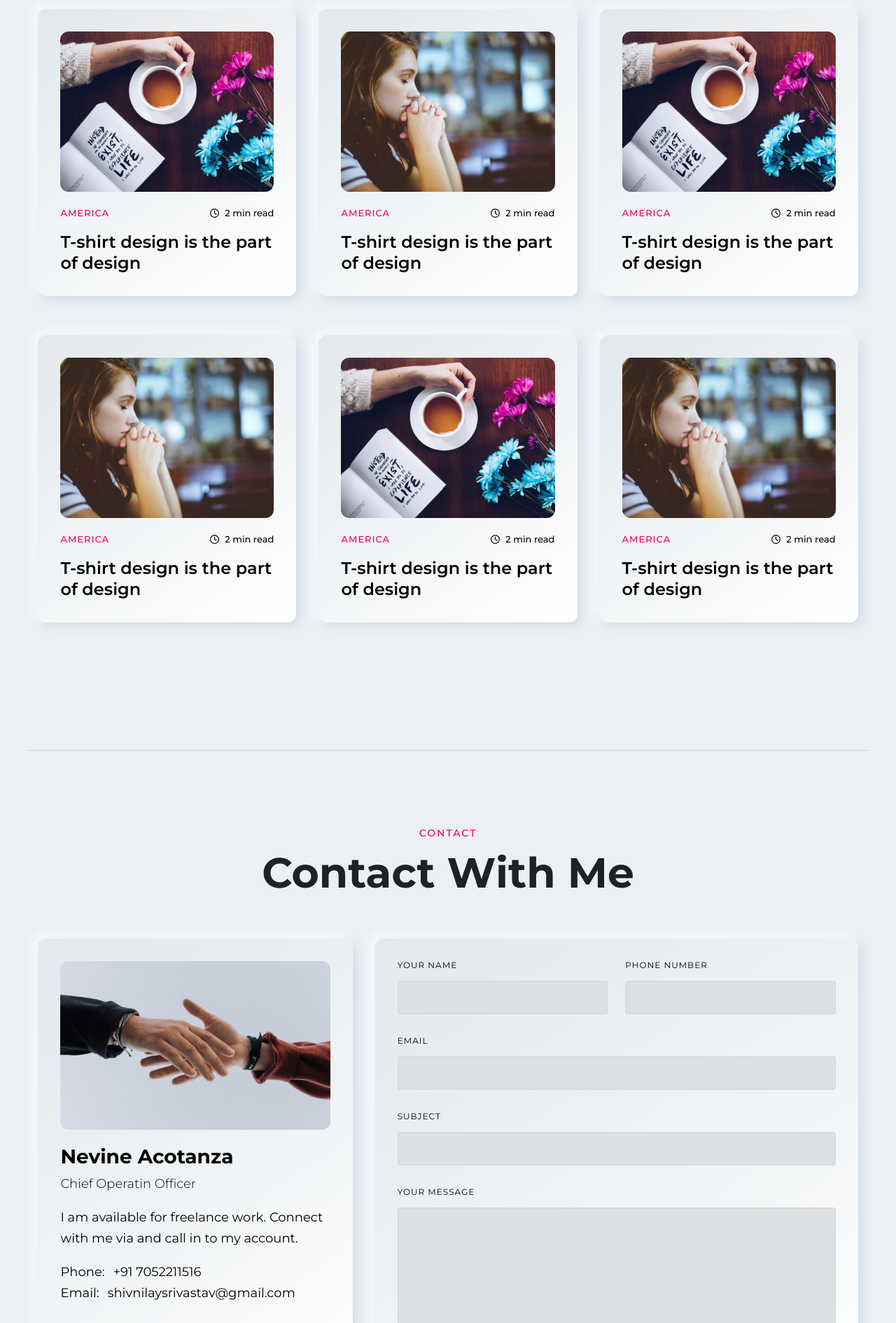
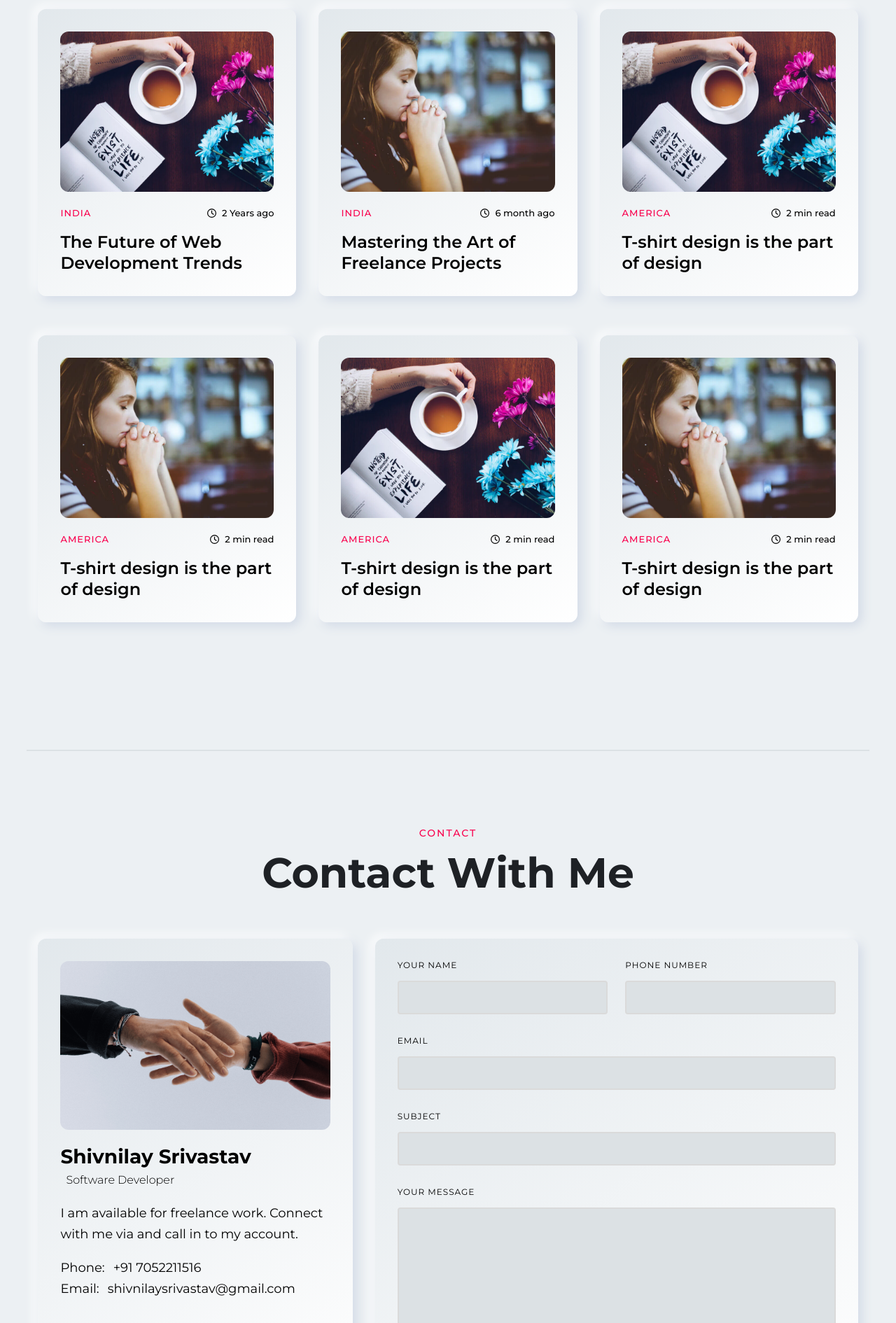
Before and after one commit to Shiv1516/Portfolio, a React (Create React App) app: page / in a window 1280 px wide. Shown: the part 8583-10473 px from the top of the page at 70% size. Built offline with nearby package versions, Linux system fonts and the light colour scheme.

Commit message:
file will be updated

```diff
--- a/src/components/Blog.js
+++ b/src/components/Blog.js
@@ -6,17 +6,17 @@ import { Link } from "react-router-dom";
 const blogData = [
   {
     id: 1,
-    title: "T-shirt design is the part of design",
+    title: "The Future of Web Development Trends",
     image: "/images/blog-01.jpg",
-    timing: "2 min read",
-    location: "America",
+    timing: "2 Years ago",
+    location: "India",
   },
   {
     id: 1,
-    title: "T-shirt design is the part of design",
+    title: "Mastering the Art of Freelance Projects",
     image: "/images/blog-02.jpg",
-    timing: "2 min read",
-    location: "America",
+    timing: "6 month ago",
+    location: "India",
   },
   {
     id: 1,
--- a/src/components/Contact.js
+++ b/src/components/Contact.js
@@ -51,11 +51,11 @@ const Contact = () => {
                 className="cont-img w100 transit2"
               />
             </div>
-            <h2 className="contact-card-heading fs28 fw7 mb16">
-              Nevine Acotanza
+            <h2 className="contact-card-heading fs28 fw7 mb12">
+              Shivnilay Srivastav
             </h2>
-            <h4 className="contact-card-deg fs18 mb24 fw3">
-              Chief Operatin Officer
+            <h4 className="contact-card-deg mb24 fw3 ml8">
+              Software Developer
             </h4>
             <p className="contact-card-des lh30 mb24 fs18 fw4">
               I am available for freelance work. Connect with me via and call in
```
